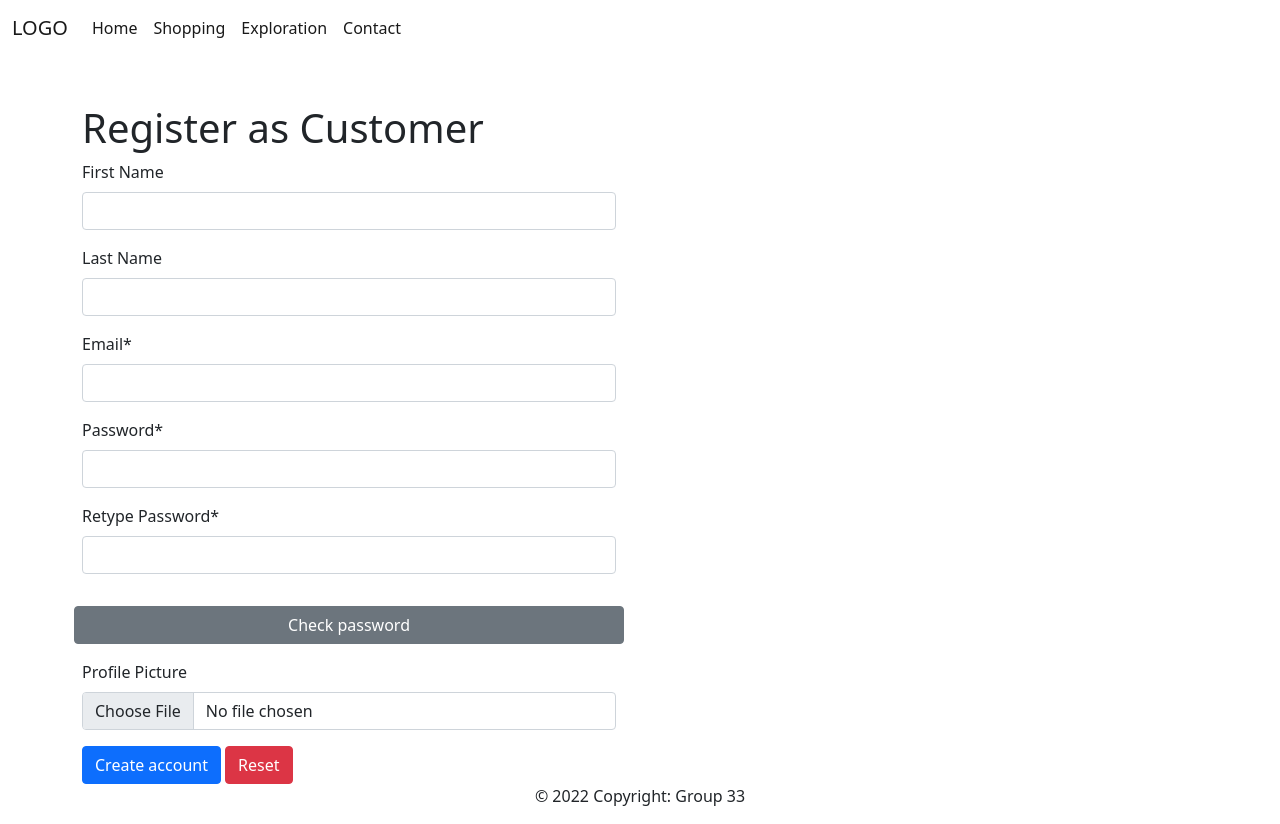
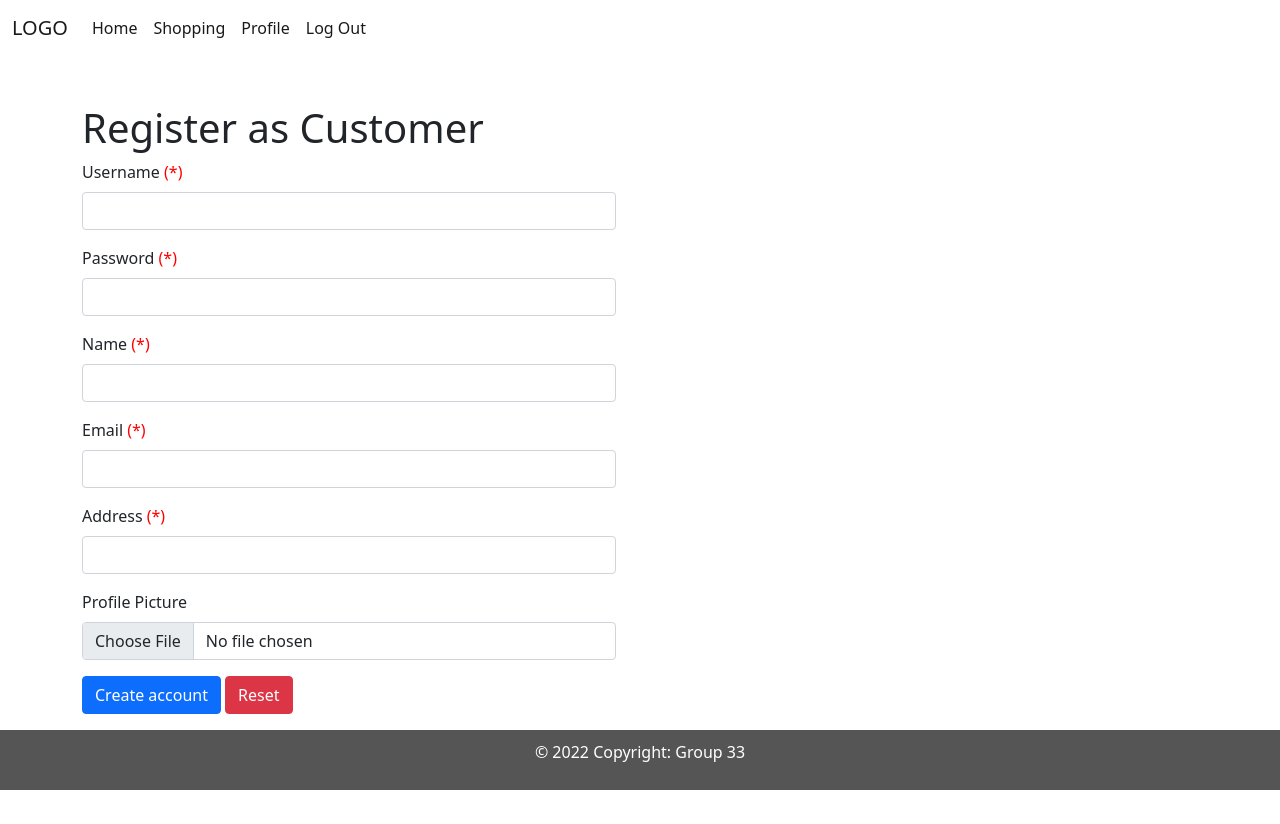
Before and after one commit to metalboxxx/COSC2430-FullStackWeb, a PHP site: page /CustomerReg.php in a window 1280 px wide. After the commit the page ends 790 px from the top, so only its background shows below. Run offline with PHP 8.4, Linux system fonts and the light colour scheme; the visitor is signed in with stand-in values (Sample User, id 1).

Commit message:
Refactor files into the www directory

```diff
--- a/www/CustomerReg.php
+++ b/www/CustomerReg.php
@@ -1,12 +1,11 @@
-<!DOCTYPE html>
-<html>
 <?php
-    require_once 'header.php'
+    require_once 'header.php';
+
+
 ?>
 
 <body>
     <script src="register.js"></script>
-
 	<div class="container mt-5">
         <div class="row col-md-6 col-md-offset-3">
             <div class="panel panel-primary">
@@ -14,34 +13,31 @@
                     <h1>Register as Customer</h1>
                 </div>
                 <div class="panel-body">
-                    <form class= "row g-3">
+                    <form class= "row g-3" onsubmit="return FormValidate();" method="post" enctype="multipart/form-data">
                         <div class="form-group">
-                            <label for="fname" class="form-label">First Name</label>
-                            <input type="text" class="form-control" id="fname">
+                            <label for="username" class="form-label">Username <span style="color: red;" id="errorUserName">(*)</span></label>
+                            <input type="text" class="form-control" id="username" name="username">
                         </div>
                         <div class="form-group">
-                            <label for="lname" class="form-label">Last Name</label>
-                            <input type="text" class="form-control" id="lname">
+                            <label for="password" class="form-label">Password <span style="color: red;" id="errorPassword">(*)</span></label>
+                            <input type="password" class="form-control" id="password" name="password">
                         </div>
                         <div class="form-group">
-                            <label for="email" class="form-label" require>Email*</label>
-                            <input type="email" class="form-control" id="email">
+                            <label for="name" class="form-label">Name <span style="color: red;" id="errorName">(*)</span></label>
+                            <input type="text" class="form-control" id="name" name="name">
                         </div>
                         <div class="form-group">
-                            <label for="password" class="form-label" pattern="(?=.*\d)(?=.*[a-z])(?=.*[A-Z]).{8,}" title="Must contain at least one number and one uppercase and lowercase letter, and maximum 20 characters" required>Password*</label>
-                            <input type="password" class="form-control" id="password">
+                            <label for="email" class="form-label">Email <span style="color: red;" id="errorEmail">(*)</span></label>
+                            <input type="text" class="form-control" id="email" name="email">
                         </div>
                         <div class="form-group">
-                            <label for="repass" class="form-label" pattern="(?=.*\d)(?=.*[a-z])(?=.*[A-Z]).{8,}" title="Must contain at least one number and one uppercase and lowercase letter, and maximum 20 characters" required>Retype Password*</label>
-                            <input type="password" class="form-control" id="repass">
-                            <p id="message"> </p>
-
+                            <label for="address" class="form-label">Address <span style="color: red;" id="errorAddress">(*)</span></label>
+                            <input type="text" class="form-control" id="address" name = "address">
                         </div>
-                        <button onclick="validatePassword()" class="btn btn-secondary" id="submit">Check password</button>
 
                         <div class="form-group">
                             <label for="profilePicture" class="form-label">Profile Picture</label>
-                            <input type="file" class="form-control" id="profilePicture">
+                            <input type="file" class="form-control" id="profilePicture" name ="profilePicture">
                         </div>
 
                         <div class="col-md-14">
@@ -54,8 +50,59 @@
         </div>
     </div>
     <footer class="container-fluid text-center">
-        <p>© 2022 Copyright: Group 33</p>
-    </footer>
+    <p>© 2022 Copyright: Group 33</p>
 </body>
 
-</html>
+
+<?php
+
+if(isset($_POST["username"],$_POST["password"],$_POST["name"],$_POST["email"],$_POST["address"]))
+{
+    // check if user exist.
+    $file=fopen("database/account.db","r");
+    $finduser = false;
+    while(!feof($file))
+    {
+        $line = fgets($file);
+        $array = explode(";",$line);
+        if(trim($array[0]) == $_POST['username'] && trim($array[0]) != "" )
+        {
+            $finduser=true;
+            break;
+        }
+    }
+    fclose($file);
+
+    // register user or pop up message
+    $target_path = "uploads/";
+    $og_file = $_FILES["profilePicture"]["name"];
+    $upload_file = move_uploaded_file($_FILES['profilePicture']['tmp_name'], $target_path.$og_file);
+
+    // $directory = 'uploads/';
+    // move_uploaded_file($og_file, $directory);
+    if( $finduser )
+    {
+        echo $_POST["username"];
+        echo ' existed!';
+        require_once 'CustomerReg.php';
+    }
+    else
+    {
+        if(preg_match('/^[a-zA-Z0-9]{8,15}$/', $_POST["username"]) && preg_match('/(?=.*\d)(?=.*[a-z])(?=.*[A-Z]).{8,20}/', $_POST["password"]) && preg_match('/^.{5,}$/', $_POST["name"]) && preg_match('/^.{5,}$/', $_POST["email"]) && preg_match('/^.{5,}$/', $_POST["address"])){
+            $file = fopen("database/account.db", "a");
+            fputs($file,$_POST["username"].";".password_hash($_POST["password"], PASSWORD_DEFAULT).";".$_POST["name"].";".$_POST["email"].";".$_POST["address"].";".$og_file."\r\n");
+            fclose($file);
+            echo $_POST["username"];
+            echo " registered successfully!";
+        }
+        else{
+            echo "Create account failed";
+        }
+
+    }
+}
+else
+{
+    require_once 'CustomerReg.php';
+}
+?>
--- a/www/header.php
+++ b/www/header.php
@@ -1,6 +1,11 @@
-
+<?php
+    if(!isset($_SESSION))
+    {
+        session_start();
+    }
+?>
 <head>
-    <meta name="viewport" content="width=device-width, initial-scale=1.0">
+    <meta charset="UTF-8" name="viewport" content="width=device-width, initial-scale=1.0">
     <link href="https://cdn.jsdelivr.net/npm/bootstrap@5.1.2/dist/css/bootstrap.min.css" rel="stylesheet" integrity="sha384-uWxY/CJNBR+1zjPWmfnSnVxwRheevXITnMqoEIeG1LJrdI0GlVs/9cVSyPYXdcSF" crossorigin="anonymous">
     <script src="https://cdn.jsdelivr.net/npm/bootstrap@5.1.2/dist/js/bootstrap.bundle.min.js" integrity="sha384-kQtW33rZJAHjgefvhyyzcGF3C5TFyBQBA13V1RKPf4uH+bwyzQxZ6CmMZHmNBEfJ" crossorigin="anonymous"></script>
     <link rel="stylesheet" href="index.css" type="text/css">
@@ -16,13 +21,16 @@
             <div class="collapse navbar-collapse" id="navbarTogglerDemo02">
                 <ul class="navbar-nav me-auto mb-2 mb-lg-0">
                     <li class="nav-item"><a class="nav-link active" aria-current="page" href="index.php">Home</a></li>
-                    <li class="nav-item"><a class="nav-link active" href="SeeProducts.php">Shopping</a></li>
-                    <li class="nav-item"><a class="nav-link active" href="#">Exploration</a></li>
-                    <li class="nav-item"><a class="nav-link active" href="#">Contact</a></li>
-                    <?php if (isset($_SESSION['acc'])) { ?>
-                        <li><a href="profile.php"><?php echo $_SESSION['name']; ?></a></li>
-                        <li><a href="logout.php">Logout</a></li>
-                    <?php } ?>
+                    <li class="nav-item"><a class="nav-link active" href="#">Shopping</a></li>
+                    <?php
+                        if (isset($_SESSION["use"])) {
+                            echo '<li class="nav-item"><a class="nav-link active" aria-current="page" href="profile.php">Profile</a></li>';
+                            echo '<li class="nav-item"><a class="nav-link active" href="logout.php">Log Out</a></li>';
+                        } else{
+                            echo '<li class="nav-item"><a class="nav-link active" href="login.php">Login</a></li>';
+                            echo '<li class="nav-item"><a class="nav-link active" href="CustomerReg.php">Register</a></li>';
+                        }
+                    ?>
                 </ul>
         </div>
     </div>
--- /dev/null
+++ b/www/index.css
@@ -0,0 +1,23 @@
+.navbar {
+    margin-bottom: 0;
+    border-radius: 0;
+}
+.row.content {height: 450px}
+
+
+footer {
+    position: relative;
+    bottom: 0;
+    background-color: #555;
+    color: white;
+    padding: 10px;
+
+}
+
+@media screen and (max-width: 767px) {
+    .sidenav {
+    height: auto;
+    padding: 15px;
+    }
+    .row.content {height:auto;}
+}
--- a/www/register.js
+++ b/www/register.js
@@ -1,21 +1,93 @@
 
-function validatePassword(){
-    let password = document.getElementById("password").value;
-    let confirm_password = document.getElementById("repass").value;
-    let message = document.getElementById("message");
 
-    console.log(password, confirm_password);
-    if(password.length != 0){
-        if(password == confirm_password){
-            message.textContent = "Password match";
-            message.style.backgroundColor = "#3ae374";
-        } else{
-            message.textContent = "Password do not match";
-            message.style.backgroundColor = "#ff4d4d";
-        }
+function FormValidate(){
+    var username = document.getElementById('username').value;
+    var errorUserName = document.getElementById('errorUserName');
+    var regexName = /^[a-zA-Z0-9]{8,15}$/;
+
+    var name = document.getElementById('name').value;
+    var errorName = document.getElementById('errorName');
+
+    var password = document.getElementById('password').value;
+    var errorPassword = document.getElementById('errorPassword');
+    var regexPassword = /(?=.*\d)(?=.*[a-z])(?=.*[A-Z]).{8,20}/;
+
+    var address = document.getElementById('address').value;
+    var errorAddress = document.getElementById('errorAddress');
+
+    var email = document.getElementById('email').value;
+    var errorEmail = document.getElementById('errorEmail');
+    var reGexChar = /^.{5,}$/;
+
+
+
+
+    if (username == '' || username == null) {
+        errorUserName.innerHTML = "Please fill in this field!";
+        return false;
+
+    }else if(!regexName.test(username)){
+        errorUserName.innerHTML = "Your username must contain only letters (lower and upper case) and digits, has a length from 8 to 15 characters";
+        return false;
+    }else{
+        errorUserName.innerHTML = '';
     }
-    else{
-        alert("Empty password!");
-        message.textContent="";
+
+    if (password == '' || password == null) {
+        errorPassword.innerHTML = "Empty Password!";
+        return false;
+
+    }else if(!regexPassword.test(password)){
+        errorPassword.innerHTML = "Password must be from 8 to 20 characters. Each password must contain at least 1 lower case letter, at least 1 upper case letter, at least 1 digit!";
+        return false;
+    }else{
+        errorPassword.innerHTML = '';
     }
+
+    if (name == '' || name == null) {
+        errorName.innerHTML = "Empty Name!";
+        return false;
+
+    }else if(!reGexChar.test(name)){
+        errorName.innerHTML = "Your name must be more than 5 characters";
+        return false;
+    }else{
+        errorName.innerHTML = '';
+    }
+
+
+
+    if (email == '' || email == null) {
+        errorEmail.innerHTML = "Empty Email!";
+        return false;
+
+    }else if(!reGexChar.test(email)){
+        errorEmail.innerHTML = "Please type the correct form of email!";
+        return false;
+    }else{
+        errorEmail.innerHTML = '';
+    }
+
+    if (address == '' || address == null) {
+        errorAddress.innerHTML = "Empty Address!";
+        return false;
+    }else if(!reGexChar.test(address)){
+        errorAddress.innerHTML = "5 or more characters required!";
+        return false;
+    }else{
+        errorAddress.innerHTML = '';
+    }
+
+
+    if (username && name && email && password) {
+        // Người dùng đã nhập đúng thông tin
+        alert("Created account successfully!");
+        window.location.href= "CustomerReg.php";
+
+        return true;
+    }else{
+
+    }
+
+    return false;
 }
```
Also changed, not shown: CustomerReg.php (deleted, +0 -108 lines), header.php (deleted, +0 -37 lines), index.css (deleted, +0 -23 lines), index.php (deleted, +0 -13 lines), register.js (deleted, +0 -93 lines), www/index.php (added, +13 -0 lines), www/login.php (renamed from login.php), www/logout.php (renamed from logout.php).
